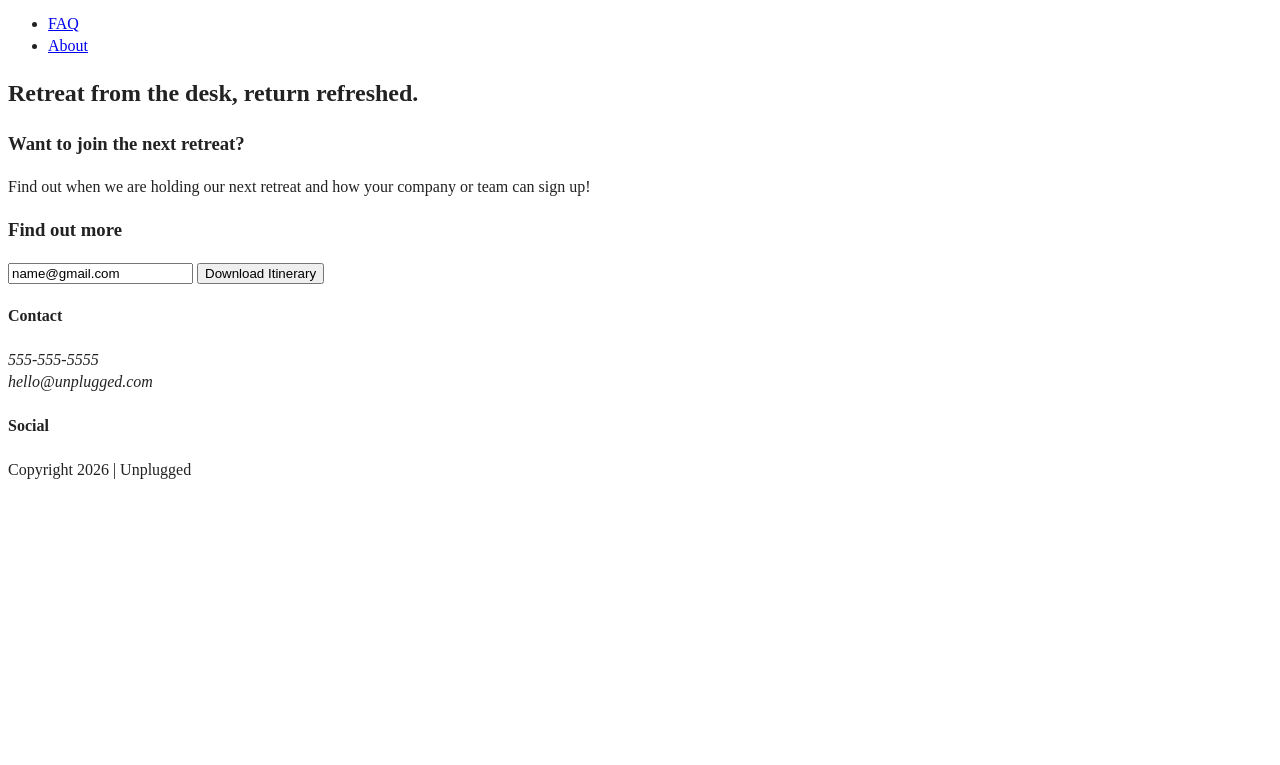
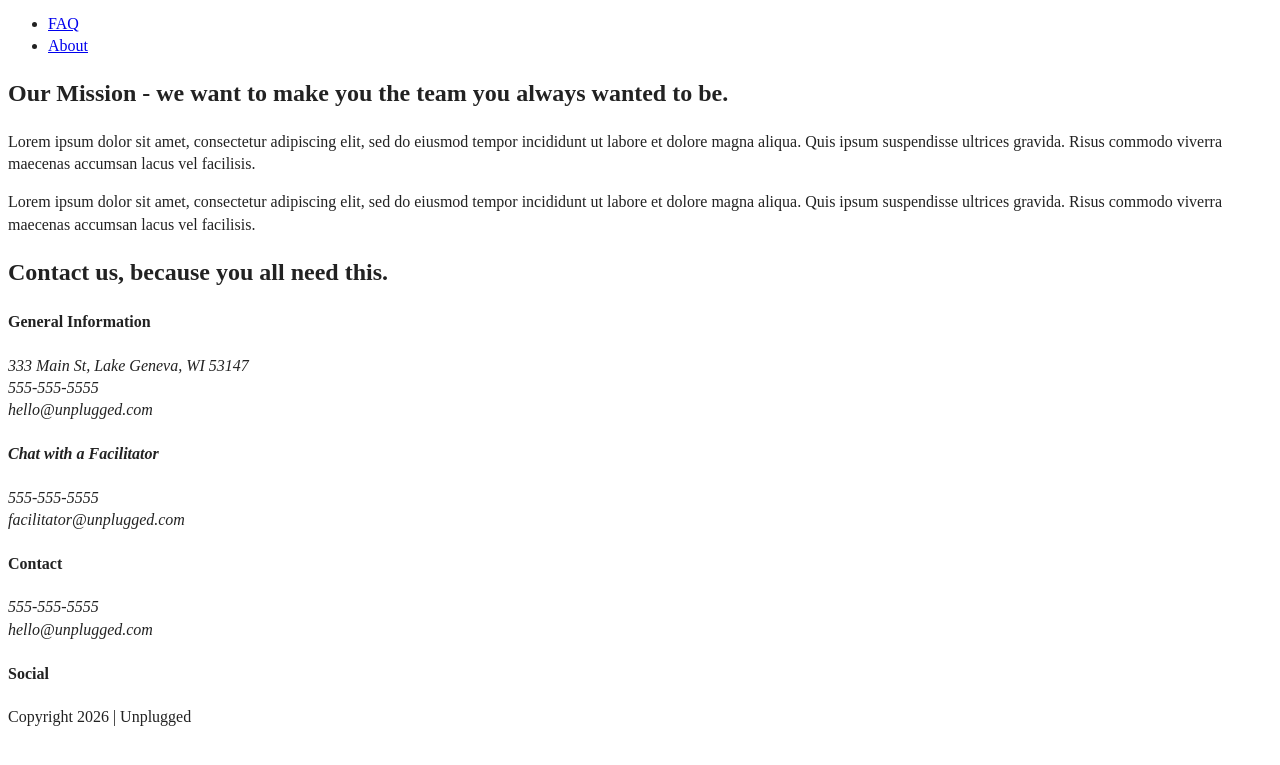
Before and after one commit to AB-dev-code/Unplugged, a website built with webpack: page html5-boilerplate_v9.0.0/about/index.html in a window 1280 px wide. Shown: the part 35-800 px from the top of the page. Built offline with nearby package versions, Linux system fonts and the light colour scheme.

Commit message:
Added initial code to about page

```diff
--- a/html5-boilerplate_v9.0.0/about/index.html
+++ b/html5-boilerplate_v9.0.0/about/index.html
@@ -29,7 +29,7 @@
       <div class="header-divider"></div>
       <nav>
         <ul>
-          <li><a href="faq/index.html" rel="noopener">FAQ</a></li>
+          <li><a href="../faq/index.html" rel="noopener">FAQ</a></li>
           <li><a href="about/index.html" rel="noopener">About</a></li>
         </ul>
       </nav>
@@ -38,28 +38,56 @@
 
     <main>
 
-    <section>
+      <section class="mission">
         <div class="content-wrapper">
-        <h1>Retreat from the desk, return refreshed.</h1>
+          <div class="mission-content">
+            <h1>Our Mission - we want to make you the team you always wanted to be.
+            </h1>
+            <p>Lorem ipsum dolor sit amet, consectetur adipiscing elit, sed do eiusmod
+               tempor incididunt ut labore et dolore magna aliqua. Quis ipsum suspendisse
+               ultrices gravida. Risus commodo viverra maecenas accumsan lacus vel facilisis.
+            </p>
+
+            <p>Lorem ipsum dolor sit amet, consectetur adipiscing elit, sed do eiusmod
+               tempor incididunt ut labore et dolore magna aliqua. Quis ipsum suspendisse
+               ultrices gravida. Risus commodo viverra maecenas accumsan lacus vel facilisis.
+            </p>
           </div>
+        </div>
+        <!-- mission content wrapper ends -->
       </section>
 
-    <aside>
+      <section class="map">
+        <figure>
+        </figure>
+      </section>
+
+      <section class="contact-section">
         <div class="content-wrapper">
-        <div class="form-description">
-          <h3>Want to join the next retreat?</h3>
-          <p>Find out when we are holding our next retreat and how your company or team can sign up!</p>
+          <h2>Contact us, because you all need this.</h2>
+          <div class="contact-content">
+            <div>
+              <h4>General Information</h4>
+              <address>
+                <p>333 Main St, Lake Geneva, WI 53147<br>
+                   555-555-5555<br>
+                   hello@unplugged.com
+                </p>
+              </address>
             </div>
-        <div class="form">
-          <h3>Find out more</h3>
-          <input type="text" name="name" value="name@gmail.com">
-          <input type="button" value="Download Itinerary">
+            <div>
+              <address>
+                <h4>Chat with a Facilitator</h4>
+                <p>555-555-5555<br>
+                facilitator@unplugged.com
+                </p>
+              </address>
           </div>
         </div>
-    </aside>
+        <!-- contact section content wrapper ends -->
+      </section>
 
     </main>
-  <!-- main wrapper -->
 
   <footer>
 
@@ -75,9 +103,11 @@
         </div>
           <div class="social">
             <h4>Social</h4>
+            <div class="social-icons">
             <p><a href="https://www.facebook.com/yoursite" target="_blank" rel="noopener"></a></p>
             <p><a href="https://www.twitter.com/yoursite" target="_blank" rel="noopener"></a></p>
             <p><a href="https://www.instagram.com/yoursite" target="_blank" rel="noopener"></a></p>
+          </div>
         </div>
       </div>
       <!--footer content ends -->
```
Lines whose indentation alone changed are shown as unchanged.
